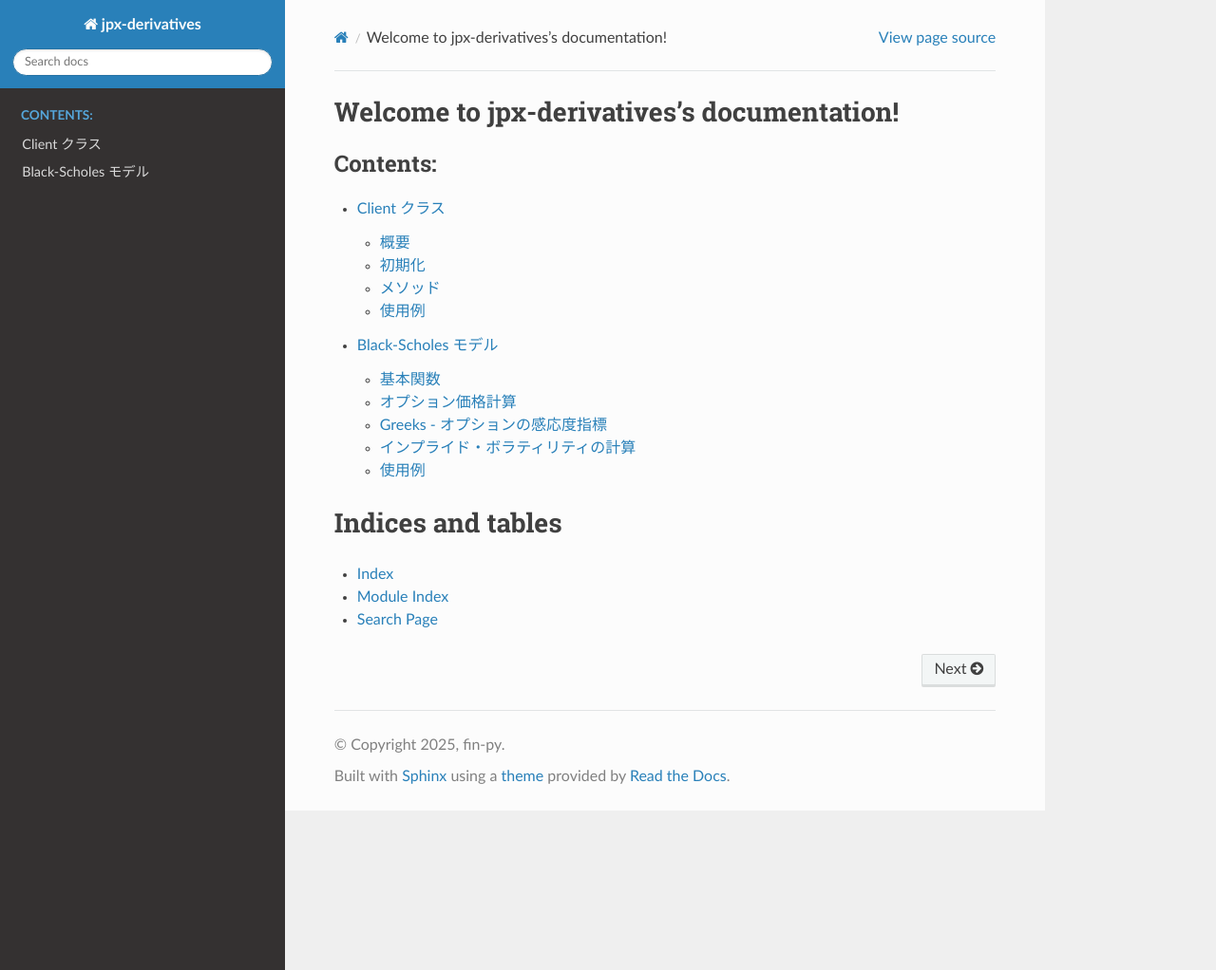
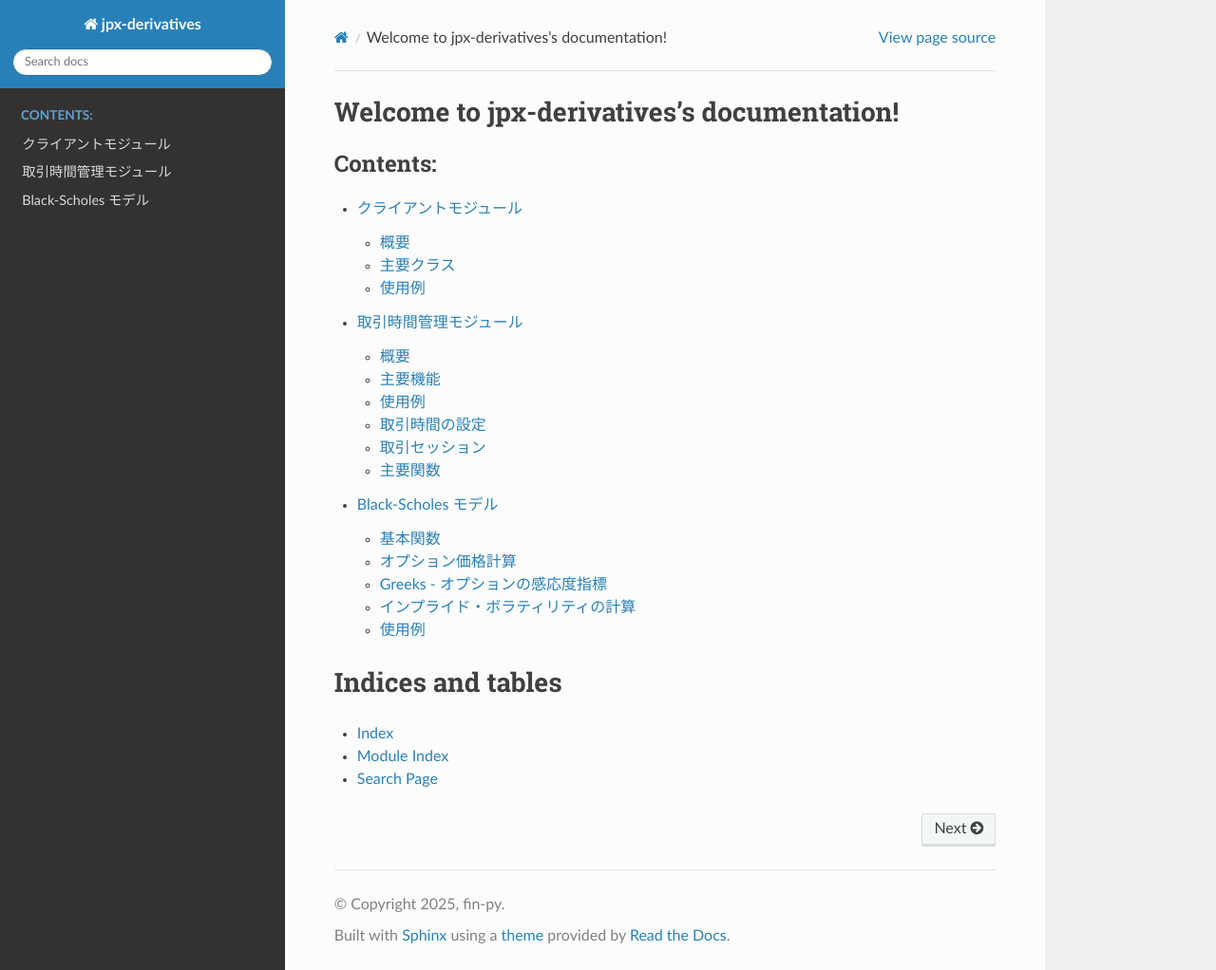
Before and after one commit to fin-py/jpx-derivatives, a Sphinx documentation site: the page built from docs/index.md, in a window 1280 px wide and 1022 px high. Shown: the whole window at 95% size. Built offline with Sphinx 7.4.7 and the Read the Docs theme 3.1.0, drawn with Linux system fonts in a browser that asks for light colours; some of the changed lines change nothing that is shown.

Commit message:
docs: standardize documentation format and structure - Unified documentation structure across trading_session.md and client.md - Converted documentation to RST-style format - Added consistent sections (Overview, Main Features/Classes, Usage Examples) - Simplified examples and improved readability - Removed redundant information while maintaining essential content - Added proper code block formatting with output examples

````diff
--- a/docs/client.md
+++ b/docs/client.md
@@ -1,174 +1,65 @@
-# Client クラス
+# クライアントモジュール
 
-`Client`クラスは、日本取引所グループ(JPX)のデリバティブデータを取得するためのメインインターフェースです。
+`client.py`は、日本取引所グループ(JPX)のデリバティブデータを取得するためのメインインターフェースを提供します。
 
 ## 概要
 
-このクラスは、JPXのデリバティブ商品（主に株価指数先物・オプション）に関連する静的データと動的データを取得するための機能を提供します。静的データの提供には、GitHubまたはCloudflare R2のリポジトリを使用し、必要に応じて自動的に適切なデータソースを選択します。
+このモジュールは、JPXのデリバティブ商品（主に株価指数先物・オプション）に関連する静的データと動的データを取得するための機能を提供します。
 
-## 初期化
+## 主要クラス
 
-```python
-Client(
-    product_count: int,
-    dt: datetime.datetime = None,
-    contract_frequency: str = "monthly",
-    static_data_provider: str = "auto",
-    data_provider: str = "public"
-)
-```
+```{eval-rst}
+.. py:class:: Client(product_count: int, dt: datetime.datetime = None, contract_frequency: str = "monthly", static_data_provider: str = "auto", data_provider: str = "public")
 
-**パラメータ:**
+   JPXデリバティブデータ取得用のメインクラス。
 
-: `product_count`
-  : int型。取得する限月の数。
+   :param product_count: 取得する限月の数
+   :param dt: 基準日（省略時は現在の日付）
+   :param contract_frequency: 限月の取得頻度（"monthly"または"weekly"）
+   :param static_data_provider: 静的データプロバイダーの種類（"github"、"r2"、または"auto"）
+   :param data_provider: データプロバイダーの種類（"public"または"private"）
 
-: `dt`
-  : datetime.datetime型（省略可能）。基準日。指定しない場合は現在の日付を使用。
+   .. py:method:: get_contract_months() -> List[str]
 
-: `contract_frequency`
-  : str型（省略可能）。限月の取得頻度。"monthly"（毎月）または"weekly"（毎週）を指定。デフォルトは "monthly"。
+      限月リストを取得します。
 
-: `static_data_provider`
-  : str型（省略可能）。静的データプロバイダーの種類。"github"、"r2"、または"auto"を指定。デフォルトは "auto"。
+   .. py:method:: get_last_trading_days() -> List[datetime.date]
 
-: `data_provider`
-  : str型（省略可能）。データプロバイダーの種類。"public"または"private"を指定。デフォルトは "public"。
+      取引最終年月日リストを取得します。
 
-## メソッド
+   .. py:method:: get_special_quotation_days() -> List[datetime.date]
 
-### get_contract_months()
+      SQ日リストを取得します。
 
-限月リストを取得します。限月は、デリバティブ商品の取引期限を表す識別子です。
+   .. py:method:: get_interest_rates() -> List[float]
 
-例えば、「2023-03」は2023年3月限を表します。週次商品の場合は「2023-03-W1」のように「-W」が付加されます。
+      理論価格計算用金利リストを取得します。
 
-**戻り値:**
+   .. py:method:: get_current_value(code: str) -> float
 
-: List[str]
-  : 限月のリスト（例: ["2023-03", "2023-04", "2023-05", ...]）
+      指定された銘柄コードの現在値を取得します。
 
-**使用例:**
-```python
-client = Client(product_count=3)
-contract_months = client.get_contract_months()
-print(contract_months)  # 例: ["2025-03", "2025-04", "2025-05"]
-```
-
-### get_last_trading_days()
-
-取引最終年月日リストを取得します。取引最終日は、各限月の商品が取引される最後の日付です。
-
-**戻り値:**
-
-: List[datetime.date]
-  : 取引最終年月日のリスト
-
-**使用例:**
-```python
-client = Client(product_count=3)
-last_trading_days = client.get_last_trading_days()
-print(last_trading_days)  # 例: [datetime.date(2025, 3, 14), datetime.date(2025, 4, 11), ...]
-```
-
-### get_special_quotation_days()
-
-SQ日（特別清算指数算出日）リストを取得します。SQ日は、デリバティブ商品の最終決済価格を決定するための特別な清算指数が算出される日です。通常は取引最終日の翌営業日に設定されます。
-
-**戻り値:**
-
-: List[datetime.date]
-  : SQ日のリスト
-
-**使用例:**
-```python
-client = Client(product_count=3)
-sq_days = client.get_special_quotation_days()
-print(sq_days)  # 例: [datetime.date(2025, 3, 17), datetime.date(2025, 4, 14), ...]
-```
-
-### get_interest_rates()
-
-理論価格計算用金利リストを取得します。この金利は、デリバティブ商品の理論価格を計算する際に使用されます。
-
-**戻り値:**
-
-: List[float]
-  : 金利のリスト（パーセント単位）
-
-**使用例:**
-```python
-client = Client(product_count=3)
-interest_rates = client.get_interest_rates()
-print(interest_rates)  # 例: [0.12, 0.13, 0.14]
-```
-
-### get_current_value(code: str)
-
-指定された銘柄コードの現在値を取得します。これは価格データを提供するプロバイダーから取得されます。
-
-**パラメータ:**
-
-: `code`
-  : str型。銘柄コード（例: "101" = 日経225先物）
-
-**戻り値:**
-
-: float
-  : 現在値（現在の市場価格）
-
-**使用例:**
-```python
-client = Client(product_count=3)
-current_value = client.get_current_value("101")  # 日経225先物の現在値
-print(current_value)  # 例: 38500.0
+      :param code: 銘柄コード（例: "101" = 日経225先物）
 ```
 
 ## 使用例
 
-### 基本的な使用方法
-
 ```python
-import datetime
 from jpx_derivatives.client import Client
 
-# 3限月分のデータを取得するクライアントを初期化
+# クライアントの初期化
 client = Client(product_count=3)
 
-# 限月リストを取得
+# 限月リストの取得
 contract_months = client.get_contract_months()
 print(f"限月: {contract_months}")
 
-# 取引最終日を取得
-last_trading_days = client.get_last_trading_days()
-print(f"取引最終日: {last_trading_days}")
-
-# SQ日を取得
-sq_days = client.get_special_quotation_days()
-print(f"SQ日: {sq_days}")
-
-# 日経225先物（銘柄コード: 101）の現在値を取得
+# 日経225先物の現在値を取得
 current_value = client.get_current_value("101")
 print(f"日経225先物の現在値: {current_value}")
 ```
 
-### 異なるデータプロバイダーの指定
-
-```python
-# GitHubから静的データを取得するクライアント
-github_client = Client(
-    product_count=3,
-    static_data_provider="github"
-)
-
-# Cloudflare R2から静的データを取得するクライアント
-r2_client = Client(
-    product_count=3,
-    static_data_provider="r2"
-)
-
-# 週次限月データを取得するクライアント
-weekly_client = Client(
-    product_count=6,
-    contract_frequency="weekly"
-)
+出力例:
+```
+限月: ['2025-03', '2025-04', '2025-05']
+日経225先物の現在値: 38500.0
--- a/docs/index.md
+++ b/docs/index.md
@@ -9,6 +9,7 @@
 :caption: 'Contents:'
 :maxdepth: 2
 client
+trading_session
 bsm
 ```
 
--- /dev/null
+++ b/docs/trading_session.md
@@ -0,0 +1,94 @@
+# 取引時間管理モジュール
+
+`trading_session.py`は日本取引所グループ（JPX）のデリバティブ取引における取引時間を管理するためのモジュールです。
+
+## 概要
+
+このモジュールは、JPXのデリバティブ商品（主に株価指数先物・オプション）の取引時間に関連する機能を提供します。
+
+## 主要機能
+
+```{eval-rst}
+.. py:function:: load_trading_hours() -> Dict[str, Any]
+
+   取引時間設定を返します。
+
+   :return: 取引時間設定を含む辞書
+```
+
+```{eval-rst}
+.. py:class:: TradingSession
+
+   取引セッションを表す列挙型クラスです。
+
+   .. py:attribute:: DAY
+
+      日中取引セッション（8:45〜15:40）
+
+   .. py:attribute:: DAY_CLOSING
+
+      日中クロージングオークション（15:40〜15:45）
+
+   .. py:attribute:: NIGHT
+
+      夜間取引セッション（17:00〜5:55）
+
+   .. py:attribute:: NIGHT_CLOSING
+
+      夜間クロージングオークション（5:55〜6:00）
+
+   .. py:attribute:: OFF_HOURS
+
+      立会時間外
+```
+
+## 使用例
+
+```python
+from jpx_derivatives.trading_session import TradingSession, load_trading_hours
+
+# 取引時間設定の取得
+trading_hours = load_trading_hours()
+print(trading_hours)
+
+# 取引セッションの使用
+current_session = TradingSession.DAY
+if current_session == TradingSession.DAY:
+    print("現在は日中取引セッションです")
+```
+
+出力例:
+```
+{
+    'day_session': {'start': '08:45', 'end': '15:40'},
+    'day_closing': {'start': '15:40', 'end': '15:45'},
+    'night_session': {'start': '17:00', 'end': '05:55'},
+    'night_closing': {'start': '05:55', 'end': '06:00'}
+}
+現在は日中取引セッションです
+```
+
+## 取引時間の設定
+
+取引時間は以下のように定義されています：
+
+- 日中取引: 8:45〜15:40
+- 日中クロージングオークション: 15:40〜15:45
+- 夜間取引: 17:00〜5:55
+- 夜間クロージングオークション: 5:55〜6:00
+
+## 取引セッション
+
+`TradingSession` Enumは以下の取引セッションを定義しています：
+
+- `DAY`: 日中取引
+- `DAY_CLOSING`: 日中クロージングオークション
+- `NIGHT`: 夜間取引
+- `NIGHT_CLOSING`: 夜間クロージングオークション
+- `OFF_HOURS`: 立会時間外
+
+## 主要関数
+
+### load_trading_hours()
+
+取引時間設定を返します。
````
